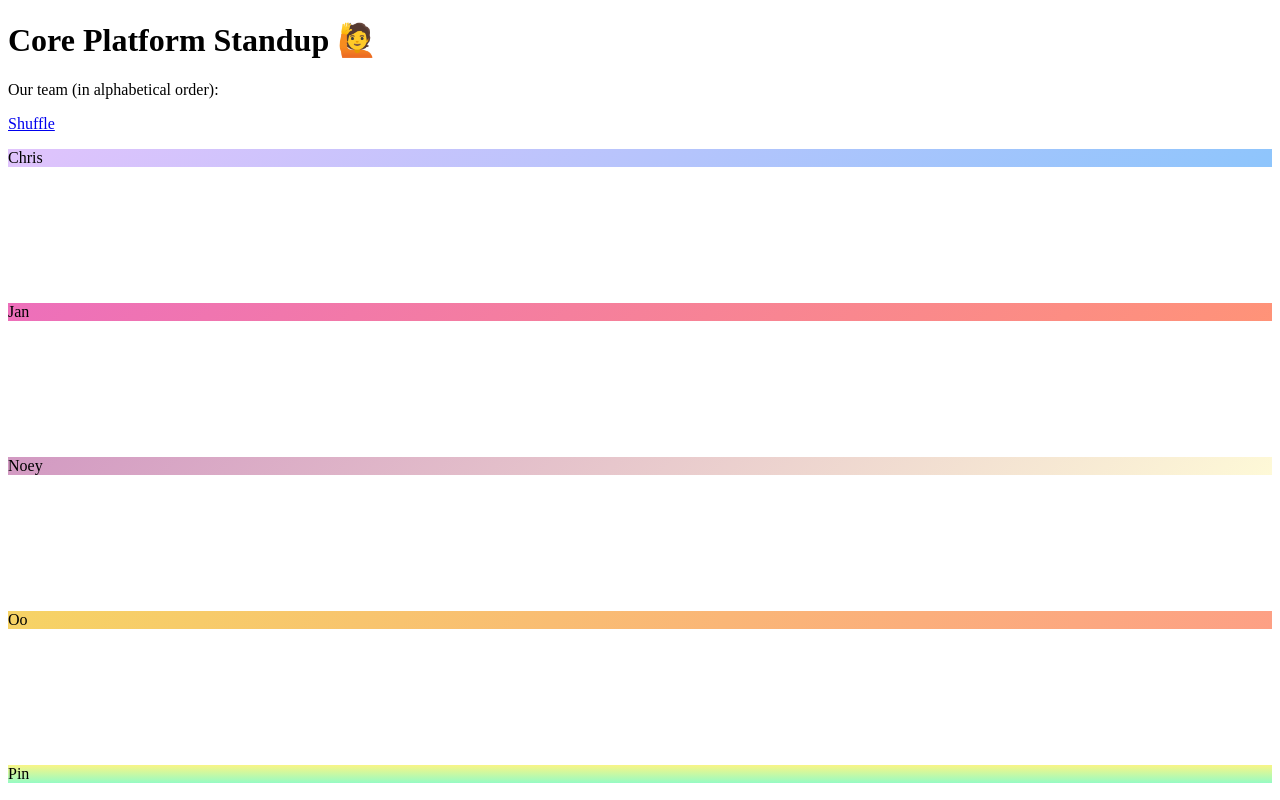
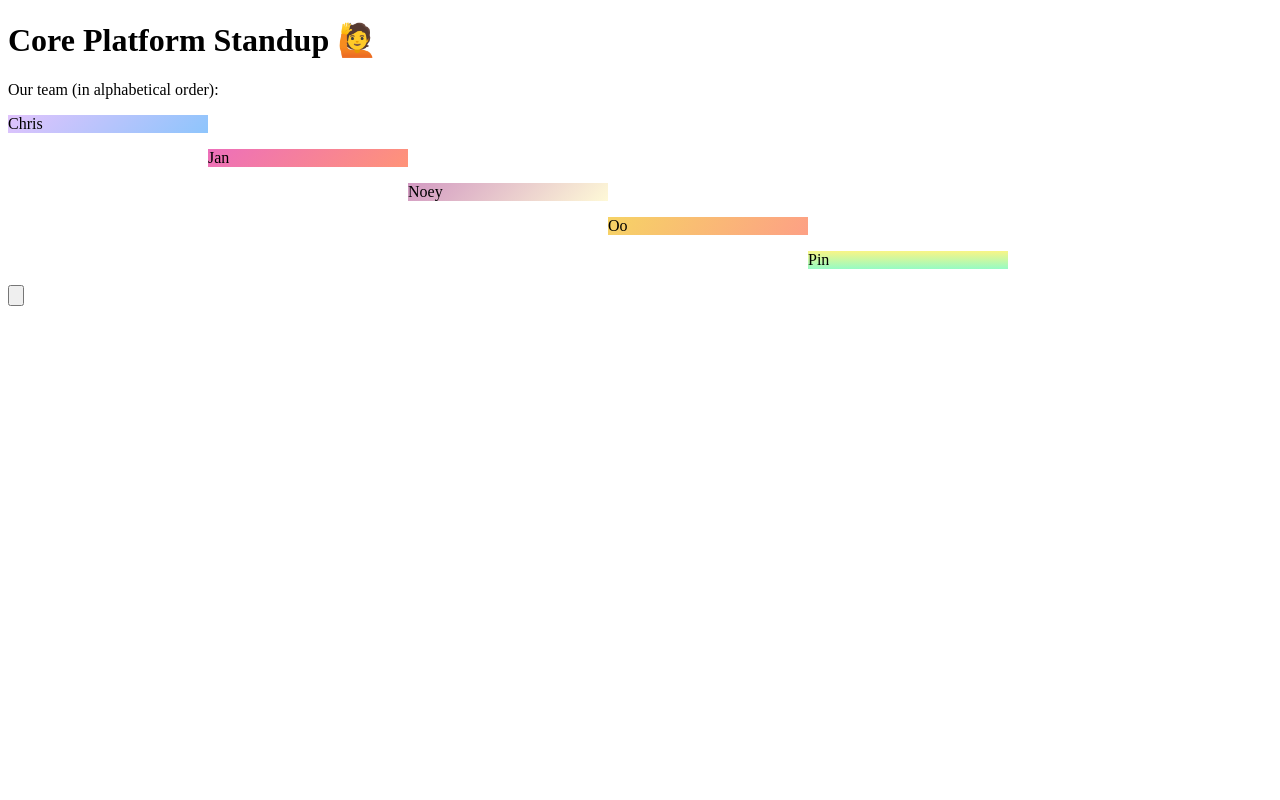
Before and after one commit to Verumex/vmx-core, a Next.js app: page / in a window 1280 px wide. Built offline with nearby package versions, Linux system fonts and the light colour scheme.

Commit message:
Refresh button

```diff
--- a/components/Standup.tsx
+++ b/components/Standup.tsx
@@ -1,64 +1,72 @@
-import React, { FC, useState, useEffect } from "react";
+import React, { FC, useState } from "react";
 import { useTransition, animated } from "@react-spring/web";
 import shuffle from "lodash/shuffle";
+import { RefreshIcon } from "@heroicons/react/outline";
 
-const height = 120;
+const width = 200;
 
 const data = [
   {
     name: "Chris",
     css: "linear-gradient(135deg, #e0c3fc 0%, #8ec5fc 100%)",
-    height,
+    width,
   },
   {
     name: "Jan",
     css: "linear-gradient(135deg, #ed6fbb 0%, #ff9378 100%)",
-    height,
+    width,
   },
   {
     name: "Noey",
     css: "linear-gradient(135deg, #d299c2 0%, #fef9d7 100%)",
-    height,
+    width,
   },
   {
     name: "Oo",
     css: "linear-gradient(120deg, #f6d365 0%, #fda085 100%)",
-    height,
+    width,
   },
   {
     name: "Pin",
     css: "linear-gradient(to top, #96fbc4 0%, #f9f586 100%)",
-    height,
+    width,
   },
 ];
 
 const Standup: FC = () => {
   const [items, setItems] = useState(data);
+  const [isShuffled, setIsShuffled] = useState(false);
 
-  let height = 0;
+  let width = 0;
+
   const transitions = useTransition(
     items.map((data) => ({
       ...data,
-      y: (height += data.height) - data.height,
+      x: (width += data.width) - data.width,
     })),
     {
       key: (person: any) => person.name,
       from: { opacity: 0 },
       leave: { opacity: 0 },
-      enter: ({ y }) => ({ y, opacity: 1 }),
-      update: ({ y }) => ({ y }),
+      enter: ({ x, width }) => ({ x, width, opacity: 1 }),
+      update: ({ x, width }) => ({ x, width }),
     }
   );
 
+  const shuffleItems = () => {
+    setItems(shuffle);
+    setIsShuffled(true);
+  };
+
   return (
     <>
-      <a href="#" onClick={() => setItems(shuffle)}>
-        Shuffle
-      </a>
-      <div className="relative w-60 mx-auto" style={{ height }}>
+      <p className="mt-3 mb-8 text-2xl">
+        Our team (in {isShuffled ? "standup" : "alphabetical"} order):
+      </p>
+      <div className="relative h-40" style={{ width }}>
         {transitions((style, item, _, index) => (
           <animated.div
-            className="absolute w-full"
+            className="absolute"
             style={{ zIndex: data.length - index, ...style }}
           >
             <div className="relative p-4 bg-cover">
@@ -74,6 +82,13 @@ const Standup: FC = () => {
           </animated.div>
         ))}
       </div>
+      <button
+        type="button"
+        className="inline-flex items-center p-3 border border-transparent rounded-full shadow-sm text-white bg-indigo-600 hover:bg-indigo-700 focus:outline-none focus:ring-2 focus:ring-offset-2 focus:ring-indigo-500"
+        onClick={shuffleItems}
+      >
+        <RefreshIcon className="h-8 w-8" aria-hidden="true" />
+      </button>
     </>
   );
 };
--- a/package.json
+++ b/package.json
@@ -6,6 +6,7 @@
     "start": "next start"
   },
   "dependencies": {
+    "@heroicons/react": "^1.0.4",
     "@types/lodash": "^4.14.172",
     "lodash": "^4.17.21",
     "next": "latest",
--- a/pages/index.tsx
+++ b/pages/index.tsx
@@ -1,10 +1,7 @@
 import { FC } from "react";
 import Head from "next/head";
 
-import TeamMember from "../components/TeamMember";
 import Standup from "../components/Standup";
-
-const team = ["Chris", "Jan", "Noey", "Oo", "Pin"];
 
 const Home: FC = () => {
   return (
@@ -18,9 +15,6 @@ const Home: FC = () => {
         <h1 className="text-6xl font-bold mb-3">
           <span className="text-blue">Core Platform Standup 🙋</span>
         </h1>
-
-        <p className="mt-3 mb-8 text-2xl">Our team (in alphabetical order):</p>
-
         <Standup />
       </main>
     </div>
```
Also changed, not shown: components/TeamMember.tsx (deleted, +0 -13 lines), 1 other file (tests, documents, lock files or other folders).
